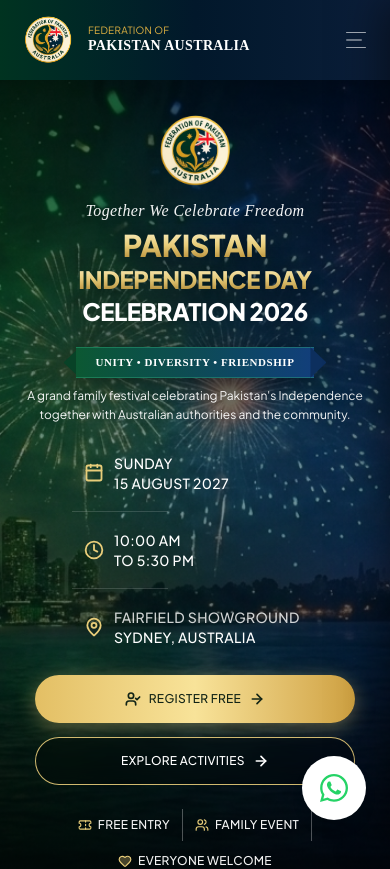
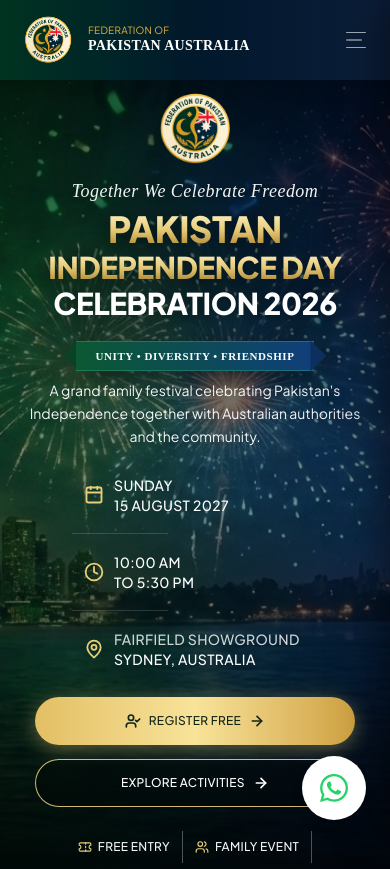
Before and after one commit to techxudo-devs/Independence, a React (Vite) app: page / in a window 390 px wide. Shown: the top 869 px of the page. Built offline with nearby package versions, Linux system fonts and the light colour scheme; a web font is replaced by a local one.

Commit message:
done, remaining

```diff
--- a/src/components/Home/Hero3.tsx
+++ b/src/components/Home/Hero3.tsx
@@ -50,7 +50,7 @@
           initial={{ opacity: 0, y: -8 }}
           animate={{ opacity: 1, y: 0 }}
           transition={{ duration: 0.5, delay: 0.1 }}
-          className="font-serif italic text-white/95 text-base sm:text-lg md:text-2xl mb-1 tracking-wide drop-shadow-md life"
+          className="font-serif italic text-white/95 text-lg sm:text-xl md:text-2xl mb-1 tracking-wide drop-shadow-md life"
         >
           Together We Celebrate Freedom
         </motion.p>
@@ -63,17 +63,17 @@
           className="flex flex-col items-center uppercase plus font-black tracking-tight leading-[1.03] mb-3 sm:mb-4"
         >
           {/* PAKISTAN */}
-          <h1 className="text-3xl sm:text-5xl md:text-6xl lg:text-7xl text-transparent bg-clip-text bg-gradient-to-b from-[#FFF5CE] via-[#E8CD7A] to-[#B38728] drop-shadow-[0_4px_12px_rgba(0,0,0,0.7)]">
+          <h1 className="text-4xl sm:text-5xl md:text-6xl lg:text-7xl text-transparent bg-clip-text bg-gradient-to-b from-[#FFF5CE] via-[#E8CD7A] to-[#B38728] drop-shadow-[0_4px_12px_rgba(0,0,0,0.7)]">
             PAKISTAN
           </h1>
 
           {/* INDEPENDENCE DAY */}
-          <h2 className="text-2xl sm:text-4xl md:text-5xl lg:text-6xl text-transparent bg-clip-text bg-gradient-to-b from-[#FFF5CE] via-[#E8CD7A] to-[#B38728] drop-shadow-[0_4px_12px_rgba(0,0,0,0.7)]">
+          <h2 className="text-3xl sm:text-4xl md:text-5xl lg:text-6xl text-transparent bg-clip-text bg-gradient-to-b from-[#FFF5CE] via-[#E8CD7A] to-[#B38728] drop-shadow-[0_4px_12px_rgba(0,0,0,0.7)]">
             INDEPENDENCE DAY
           </h2>
 
           {/* CELEBRATION 2027 */}
-          <h3 className="text-2xl sm:text-4xl md:text-5xl lg:text-6xl text-white drop-shadow-[0_4px_16px_rgba(0,0,0,0.9)]">
+          <h3 className="text-3xl sm:text-4xl md:text-5xl lg:text-6xl text-white drop-shadow-[0_4px_16px_rgba(0,0,0,0.9)]">
             CELEBRATION 2026
           </h3>
         </motion.div>
@@ -102,7 +102,7 @@
           initial={{ opacity: 0 }}
           animate={{ opacity: 1 }}
           transition={{ duration: 0.5, delay: 0.4 }}
-          className="max-w-2xl text-white/95 text-xs sm:text-sm md:text-base leading-relaxed font-normal mb-6 sm:mb-8 drop-shadow-md plus px-2"
+          className="max-w-2xl text-white/95 text-sm md:text-base leading-relaxed font-normal mb-6 sm:mb-8 drop-shadow-md plus px-2"
         >
           A grand family festival celebrating Pakistan&apos;s Independence
           together with Australian authorities and the community.
```
